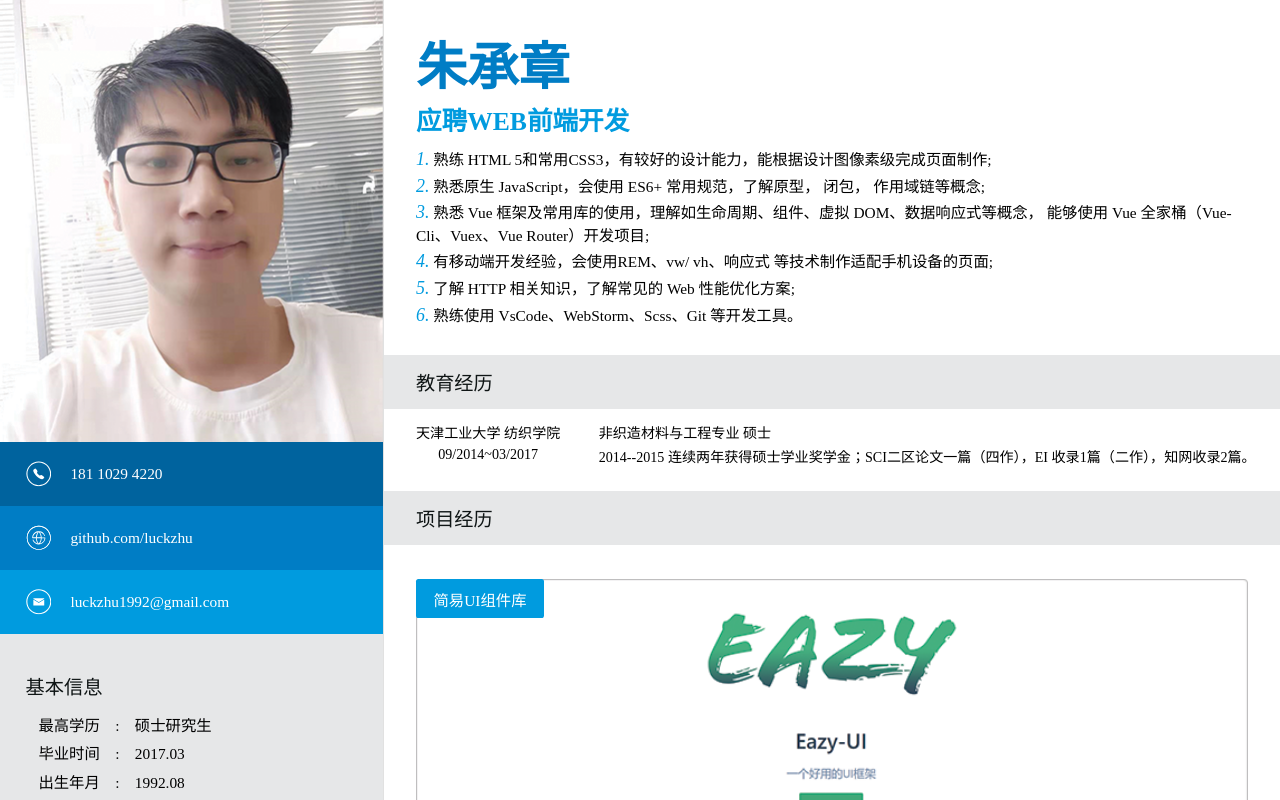
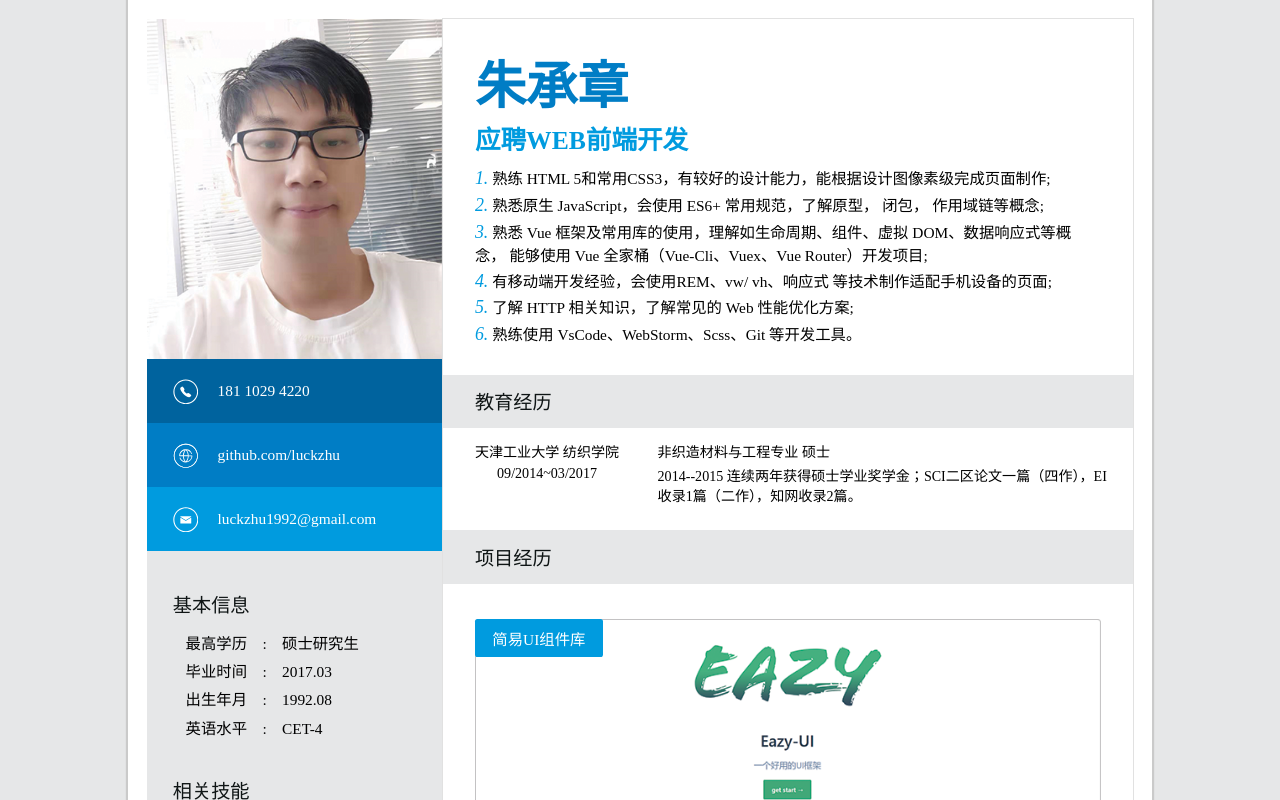
Before and after one commit to luckzhu/cv-201909, a Vue app: page / in a window 1280 px wide. Shown: the top 800 px of the page. Built offline with nearby package versions, Linux system fonts and the light colour scheme.

Commit message:
优化显示

```diff
--- a/src/App.vue
+++ b/src/App.vue
@@ -30,9 +30,18 @@ export default {
 </script>
 
 <style lang="scss">
+body{
+  width: 80%;
+  margin: 0 auto;
+  background: #e6e7e8;
+
+}
 #app {
   display: flex;
   margin: 0 auto;
+    background: #fff;
+    padding: 1.5vw;
+    box-shadow: 0 0 1px 2px rgb(202, 202, 202);
 
   > #siderbar {
     width: 30vw;
@@ -41,6 +50,8 @@ export default {
   }
   > #main {
     width: 70vw;
+    background: #fff;
+
     box-shadow: 0 0 0 1px rgb(225, 225, 225);
     .project {
       margin-top: 2vw;
```
